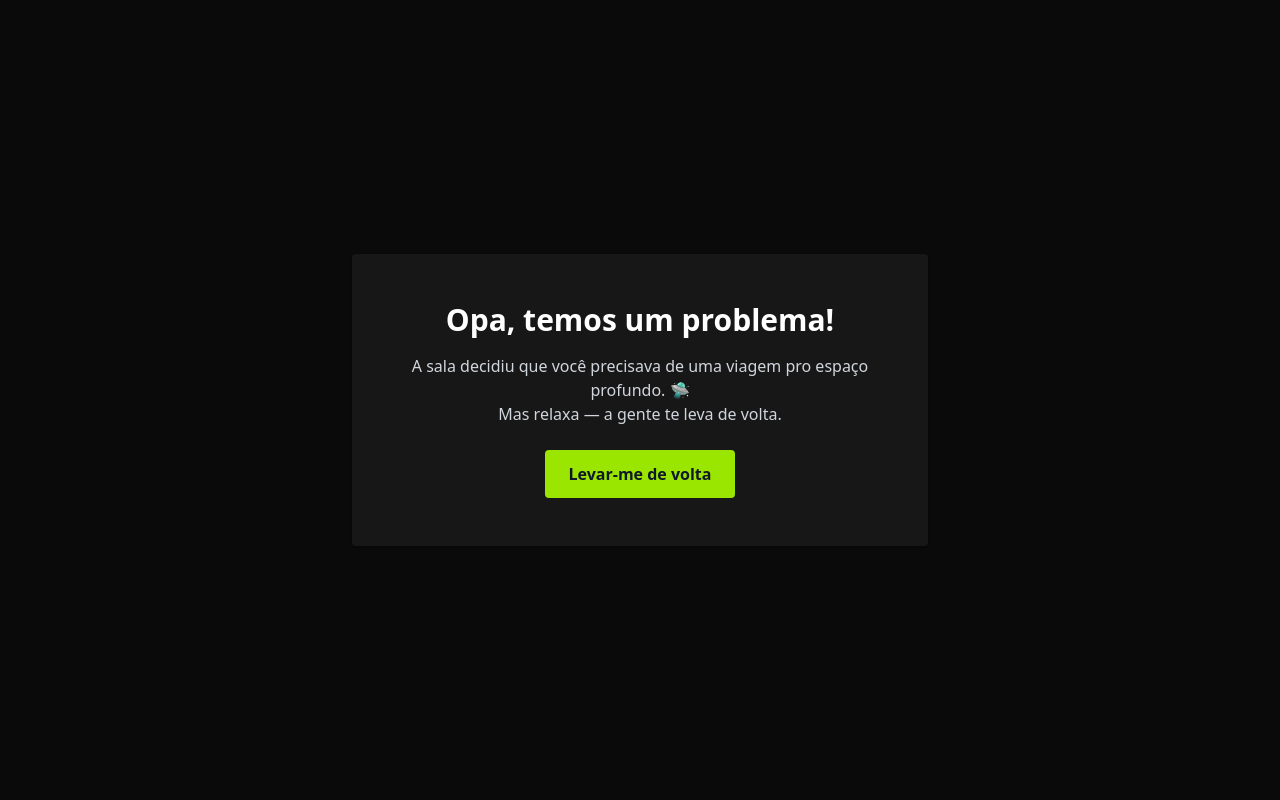
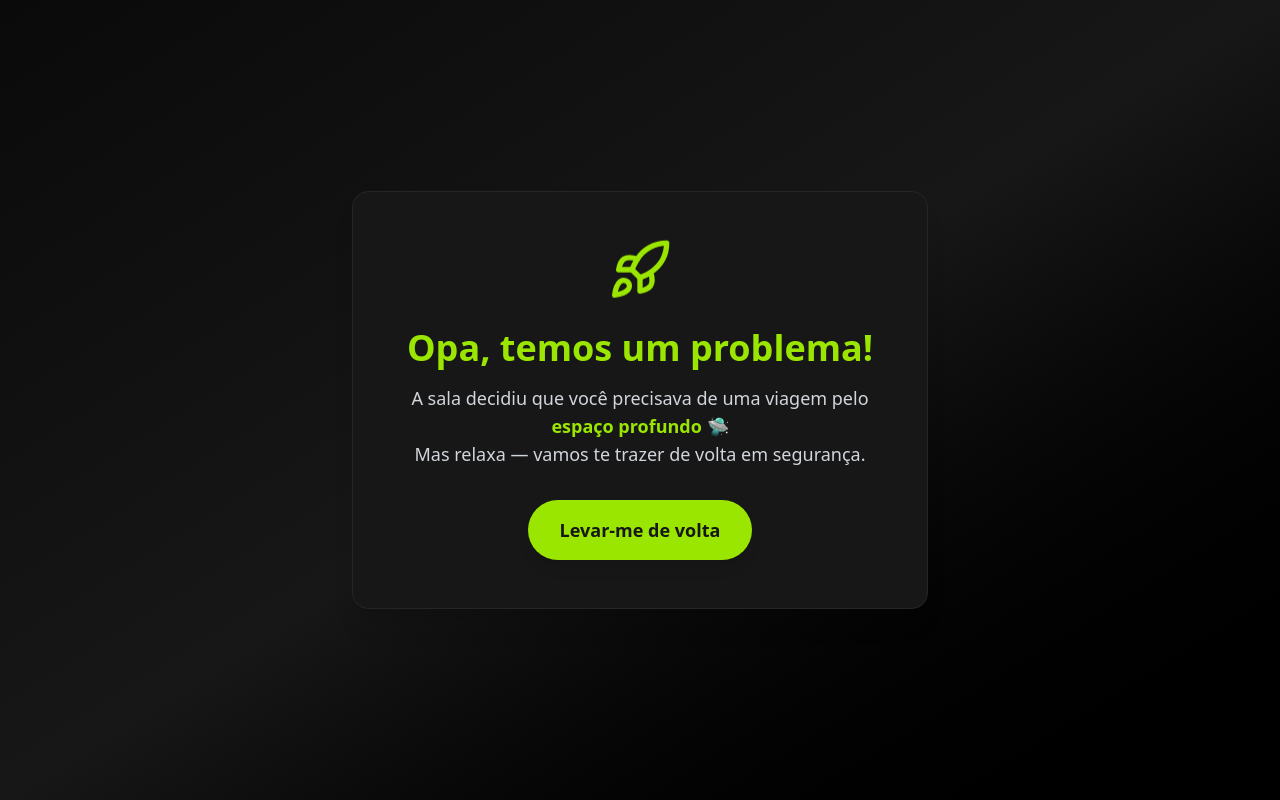
Before and after one commit to nettobruno/estima, a Next.js app: page /removed in a window 1280 px wide. Built offline with nearby package versions, Linux system fonts and the light colour scheme.

Commit message:
Melhora layout da página de removed

```diff
--- a/src/app/removed/page.tsx
+++ b/src/app/removed/page.tsx
@@ -1,22 +1,29 @@
 "use client";
 
 import { useRouter } from "next/navigation";
+import { Rocket } from "lucide-react";
 
 export default function RemovedPage() {
   const router = useRouter();
   return (
-    <div className="h-screen flex items-center justify-center bg-neutral-950 text-white p-6">
-      <div className="max-w-xl text-center bg-neutral-900 p-12 rounded shadow">
-        <h1 className="text-3xl font-bold mb-4">Opa, temos um problema!</h1>
-        <p className="mb-6 text-gray-300">
-          A sala decidiu que você precisava de uma viagem pro espaço profundo.
+    <div className="h-screen flex items-center justify-center bg-gradient-to-br from-neutral-950 via-neutral-900 to-black p-6">
+      <div className="max-w-xl text-center bg-neutral-900 bg-opacity-80 backdrop-blur-md p-12 rounded-2xl shadow-xl border border-neutral-800">
+        <div className="flex justify-center mb-6">
+          <Rocket className="w-16 h-16 text-lime-400 animate-bounce" />
+        </div>
+        <h1 className="text-4xl font-extrabold mb-4 text-lime-400">
+          Opa, temos um problema!
+        </h1>
+        <p className="mb-8 text-gray-300 text-lg">
+          A sala decidiu que você precisava de uma viagem pelo{" "}
+          <span className="text-lime-400 font-semibold">espaço profundo</span>{" "}
           🛸
           <br />
-          Mas relaxa — a gente te leva de volta.
+          Mas relaxa — vamos te trazer de volta em segurança.
         </p>
         <button
           onClick={() => router.push("/")}
-          className="bg-lime-400 text-gray-900 font-bold px-6 py-3 rounded"
+          className="relative inline-flex items-center justify-center px-8 py-4 font-bold text-lg text-neutral-900 bg-lime-400 rounded-full shadow-lg transition-transform hover:scale-105 hover:shadow-2xl hover:cursor-pointer"
         >
           Levar-me de volta
         </button>
```
